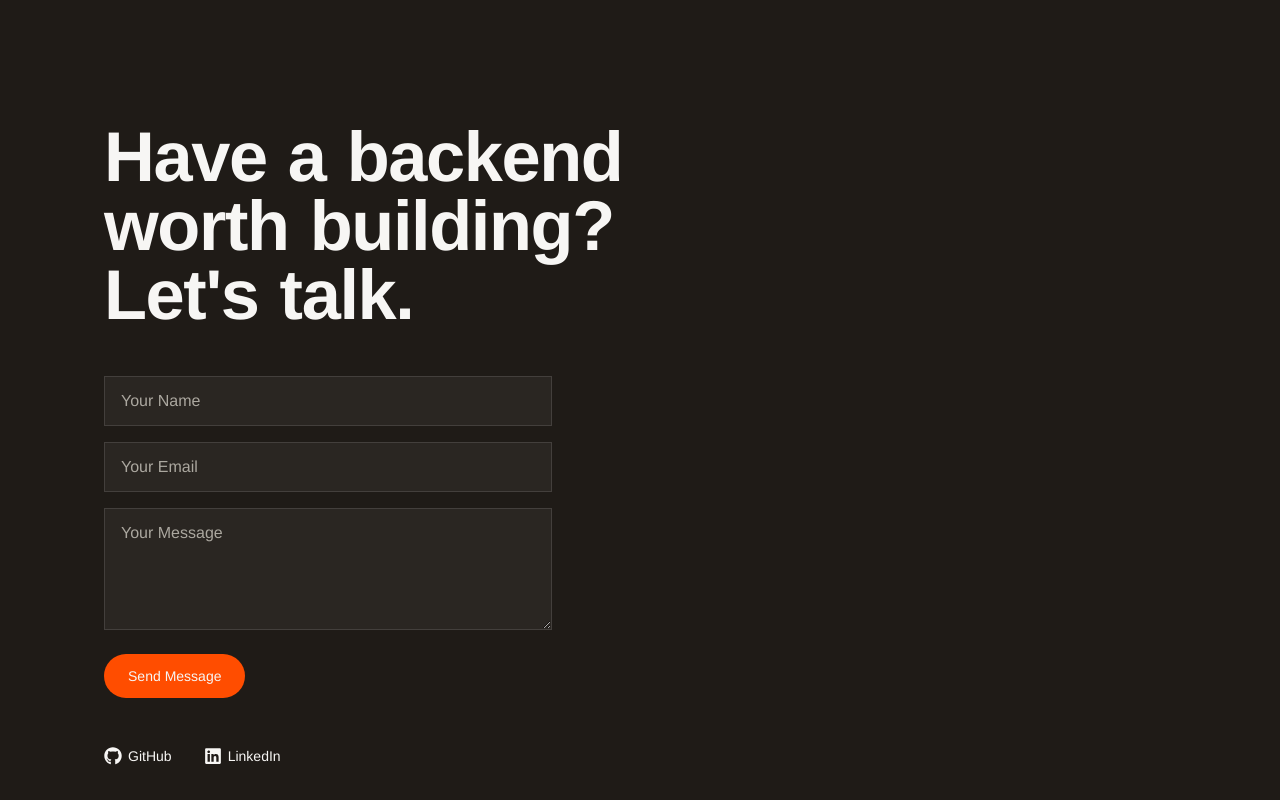
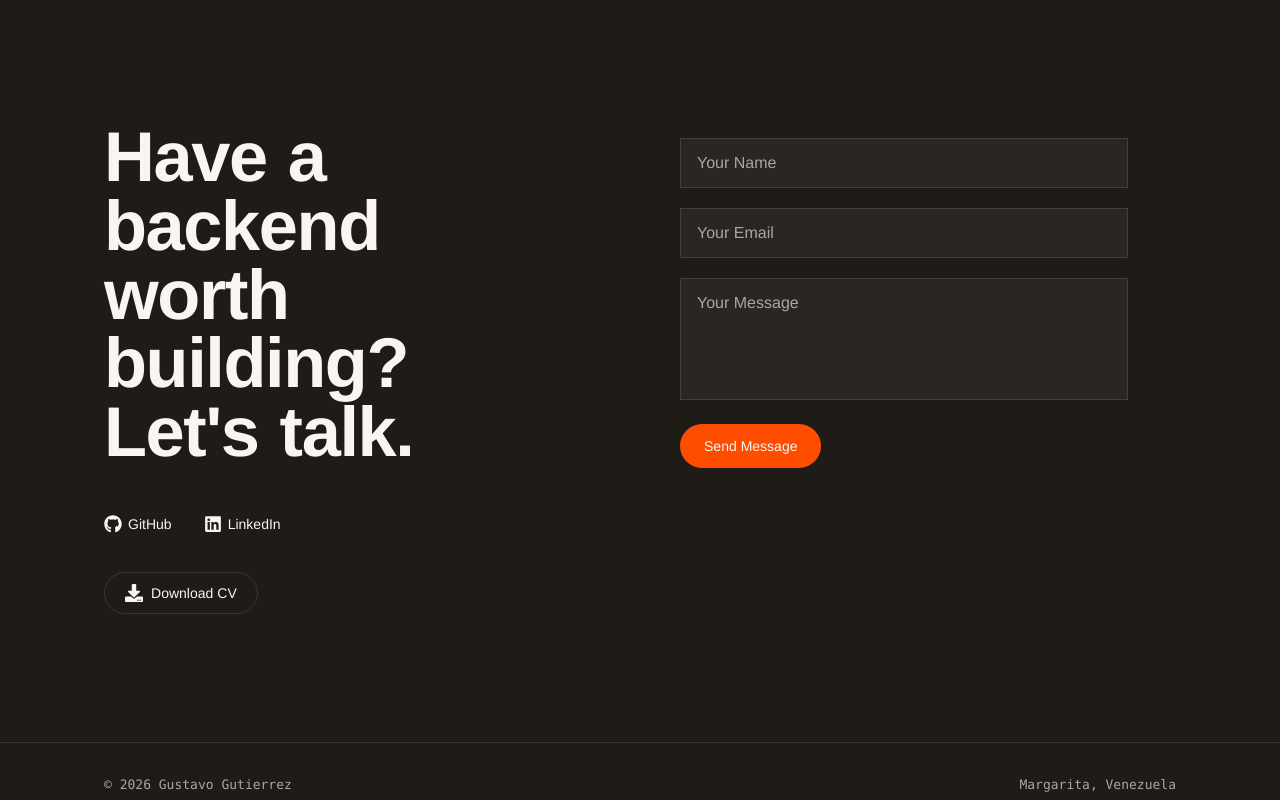
Before and after one commit to gustavo2023/personal-portfolio, a React (Vite) app: page / in a window 1280 px wide. Shown: the part 3540-4340 px from the top of the page. Built offline with nearby package versions, Linux system fonts and the light colour scheme; no server answers.

Commit message:
feat: enhance contact form with custom validation and improved layout for better user experience

```diff
--- a/src/components/Contact.jsx
+++ b/src/components/Contact.jsx
@@ -7,6 +7,8 @@ import HoverDecode from "./HoverDecode.jsx";
 
 export default function Contact() {
   const [result, setResult] = useState("");
+  const [isSubmitting, setIsSubmitting] = useState(false);
+  const [errors, setErrors] = useState({});
   // Support both standard Vite prefix and the exact variable name requested
   const accessKey =
     import.meta.env.VITE_FORM_ACCESS_KEY ||
@@ -15,8 +17,29 @@ export default function Contact() {
 
   const onSubmit = async (event) => {
     event.preventDefault();
+
+    // Custom Validation
+    const form = event.target;
+    const formData = new FormData(form);
+    const newErrors = {};
+
+    const name = formData.get("name");
+    const email = formData.get("email");
+    const message = formData.get("message");
+
+    if (!name.trim()) newErrors.name = "Name is required";
+    if (!email.trim()) newErrors.email = "Email is required";
+    else if (!/^\S+@\S+\.\S+$/.test(email)) newErrors.email = "Invalid email format";
+    if (!message.trim()) newErrors.message = "Message is required";
+
+    if (Object.keys(newErrors).length > 0) {
+      setErrors(newErrors);
+      return;
+    }
+
+    setErrors({});
+    setIsSubmitting(true);
     setResult("Sending...");
-    const formData = new FormData(event.target);
 
     formData.append("access_key", accessKey);
     formData.append("subject", "New Contact Message from your Website");
@@ -30,22 +53,32 @@ export default function Contact() {
       const data = await response.json();
 
       if (data.success) {
-        setResult("Form Submitted Successfully");
-        event.target.reset();
+        setResult("Message sent successfully.");
+        form.reset();
       } else {
-        setResult(data.message);
+        setResult(data.message || "Failed to send message.");
       }
     } catch {
-      setResult("Something went wrong!");
+      setResult("Network error. Please try again.");
+    } finally {
+      setIsSubmitting(false);
+    }
+  };
+
+  const handleInput = (e) => {
+    if (errors[e.target.name]) {
+      setErrors({ ...errors, [e.target.name]: "" });
     }
   };
 
   return (
     <section id="contact" aria-labelledby="contact-heading">
-      <div className="mx-auto max-w-6xl px-6 py-20 md:px-10 md:py-32">
+      <div className="mx-auto grid max-w-6xl grid-cols-1 gap-16 px-6 py-20 md:px-10 md:py-32 lg:grid-cols-[1fr_1fr] lg:gap-20">
+        {/* Left Column: Pitch and Alternatives */}
+        <div className="flex flex-col items-start">
           <h2
             id="contact-heading"
-          className="display max-w-[16ch] text-[clamp(2rem,5.5vw,4.5rem)]"
+            className="display max-w-[14ch] text-[clamp(2rem,5.5vw,4.5rem)]"
           >
             <SplitText
               text="Have a backend worth building? Let's talk."
@@ -53,51 +86,9 @@ export default function Contact() {
             />
           </h2>
 
-        <Reveal delay={0.08}>
-          <form
-            onSubmit={onSubmit}
-            className="mt-12 flex max-w-md flex-col gap-4"
-          >
-            <input
-              type="text"
-              name="name"
-              placeholder="Your Name"
-              required
-              className="w-full rounded-none border border-hairline bg-surface px-4 py-3 text-body placeholder:text-mute focus:border-signal focus:outline-none focus:ring-2 focus:ring-signal focus:ring-offset-[3px] focus:ring-offset-paper"
-            />
-            <input
-              type="email"
-              name="email"
-              placeholder="Your Email"
-              required
-              className="w-full rounded-none border border-hairline bg-surface px-4 py-3 text-body placeholder:text-mute focus:border-signal focus:outline-none focus:ring-2 focus:ring-signal focus:ring-offset-[3px] focus:ring-offset-paper"
-            />
-            <textarea
-              name="message"
-              placeholder="Your Message"
-              rows="4"
-              required
-              className="w-full resize-y rounded-none border border-hairline bg-surface px-4 py-3 text-body placeholder:text-mute focus:border-signal focus:outline-none focus:ring-2 focus:ring-signal focus:ring-offset-[3px] focus:ring-offset-paper"
-            ></textarea>
-
-            <div className="mt-2 flex items-center gap-4">
-              <button
-                type="submit"
-                className="inline-flex items-center gap-2 rounded-full bg-signal px-6 py-3 text-sm font-medium text-ink transition-colors duration-200 hover:bg-signal-deep"
-              >
-                <HoverDecode text="Send Message" />
-              </button>
-              {result && (
-                <span className="text-sm font-medium text-signal-text">
-                  {result}
-                </span>
-              )}
-            </div>
-          </form>
-        </Reveal>
-
           <Reveal delay={0.16}>
-          <ul className="mt-12 flex flex-wrap gap-x-8 gap-y-3">
+            <div className="mt-12 flex flex-col gap-8">
+              <ul className="flex flex-wrap gap-x-8 gap-y-3">
                 <li>
                   <a
                     href={links.github.url}
@@ -121,18 +112,81 @@ export default function Contact() {
                   </a>
                 </li>
               </ul>
-        </Reveal>
 
-        <Reveal delay={0.24}>
+              <div>
                 <a
                   href={cv.url}
                   download
-            className="mt-10 inline-flex items-center gap-2 rounded-full border border-hairline px-5 py-2.5 text-sm font-medium text-ink transition-colors duration-200 hover:border-ink"
+                  className="inline-flex items-center gap-2 rounded-full border border-hairline px-5 py-2.5 text-sm font-medium text-ink transition-colors duration-200 hover:border-ink"
                 >
                   <DownloadIcon size={18} />
                   <HoverDecode text={cv.label} />
                 </a>
+              </div>
+            </div>
           </Reveal>
+        </div>
+
+        {/* Right Column: Direct Form */}
+        <div className="lg:pt-4">
+          <Reveal delay={0.08}>
+            <form
+              onSubmit={onSubmit}
+              noValidate
+              className="flex w-full max-w-md flex-col gap-5"
+            >
+              <fieldset disabled={isSubmitting} className="flex flex-col gap-5 disabled:opacity-50">
+                <div className="flex flex-col gap-1.5">
+                  <input
+                    type="text"
+                    name="name"
+                    placeholder="Your Name"
+                    required
+                    onInput={handleInput}
+                    className={`w-full rounded-none border bg-surface px-4 py-3 text-body placeholder:text-mute focus:outline-none focus:ring-2 focus:ring-signal focus:ring-offset-[3px] focus:ring-offset-paper ${errors.name ? "border-signal" : "border-hairline focus:border-signal"}`}
+                  />
+                  {errors.name && <span className="data text-signal-text">{errors.name}</span>}
+                </div>
+                <div className="flex flex-col gap-1.5">
+                  <input
+                    type="email"
+                    name="email"
+                    placeholder="Your Email"
+                    required
+                    onInput={handleInput}
+                    className={`w-full rounded-none border bg-surface px-4 py-3 text-body placeholder:text-mute focus:outline-none focus:ring-2 focus:ring-signal focus:ring-offset-[3px] focus:ring-offset-paper ${errors.email ? "border-signal" : "border-hairline focus:border-signal"}`}
+                  />
+                  {errors.email && <span className="data text-signal-text">{errors.email}</span>}
+                </div>
+                <div className="flex flex-col gap-1.5">
+                  <textarea
+                    name="message"
+                    placeholder="Your Message"
+                    rows="4"
+                    required
+                    onInput={handleInput}
+                    className={`w-full resize-none rounded-none border bg-surface px-4 py-3 text-body placeholder:text-mute focus:outline-none focus:ring-2 focus:ring-signal focus:ring-offset-[3px] focus:ring-offset-paper ${errors.message ? "border-signal" : "border-hairline focus:border-signal"}`}
+                  ></textarea>
+                  {errors.message && <span className="data text-signal-text">{errors.message}</span>}
+                </div>
+
+                <div className="mt-1 flex items-center gap-4">
+                  <button
+                    type="submit"
+                    className="inline-flex items-center gap-2 rounded-full bg-signal px-6 py-3 text-sm font-medium text-ink transition-colors duration-200 hover:bg-signal-deep disabled:cursor-not-allowed"
+                  >
+                    <HoverDecode text={isSubmitting ? "Sending..." : "Send Message"} />
+                  </button>
+                  {result && !isSubmitting && (
+                    <span className="data text-signal-text">
+                      {result}
+                    </span>
+                  )}
+                </div>
+              </fieldset>
+            </form>
+          </Reveal>
+        </div>
       </div>
     </section>
   );
```
Also changed, not shown: 1 other file (tests, documents, lock files or other folders). Lines whose indentation alone changed are shown as unchanged.
